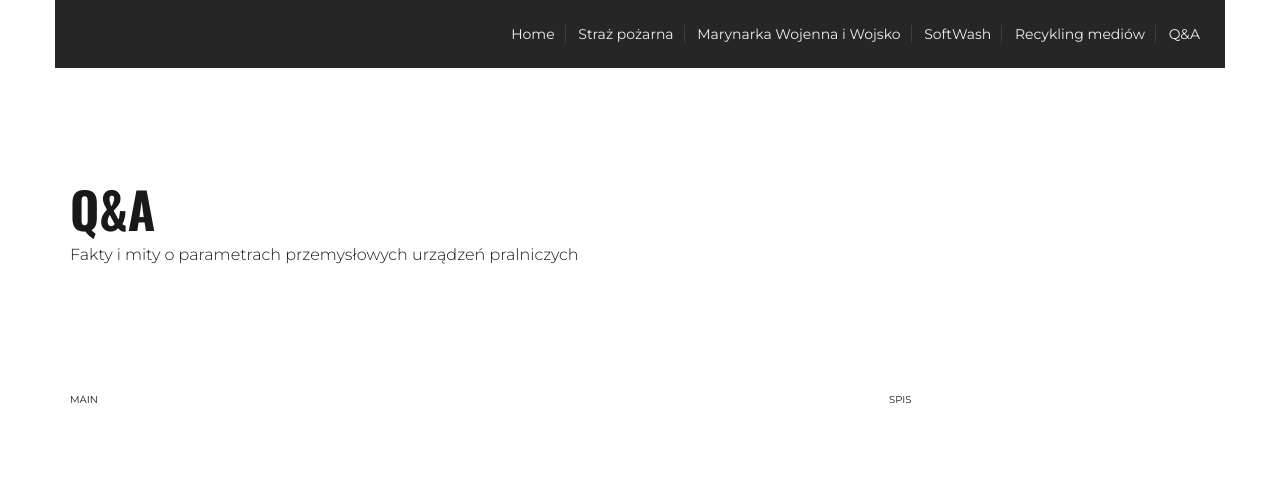
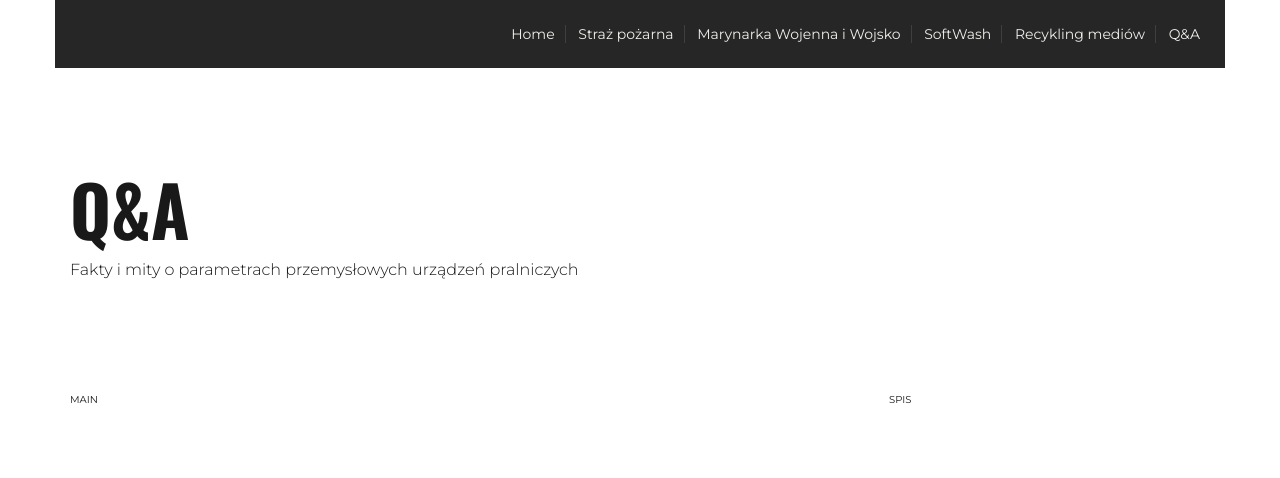
Before and after one commit to krystek77/pralma, a PHP site: page /pytania.html in a window 1280 px wide. Shown: the top 478 px of the page. Run offline with PHP 8.4, Linux system fonts and the light colour scheme.

Commit message:
change font size header title

```diff
--- a/scss/qanda.scss
+++ b/scss/qanda.scss
@@ -115,7 +115,7 @@ body {
     }
 
     &__title {
-        font-size: 5rem;
+        font-size: 7rem;
     }
 
     &__subtitle {
--- a/style/qanda.css
+++ b/style/qanda.css
@@ -185,7 +185,7 @@ body {
   top: 2.5rem;
 }
 .header__title {
-  font-size: 5rem;
+  font-size: 7rem;
 }
 .header__subtitle {
   font-size: 2rem;
```
